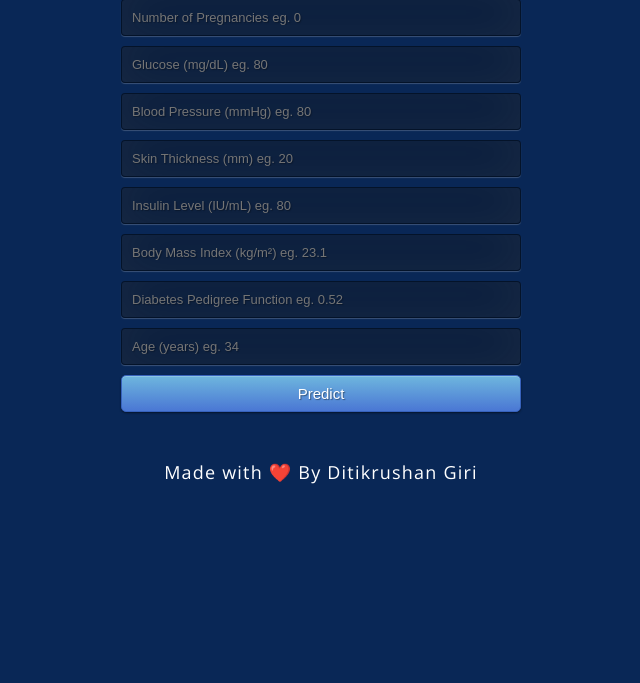
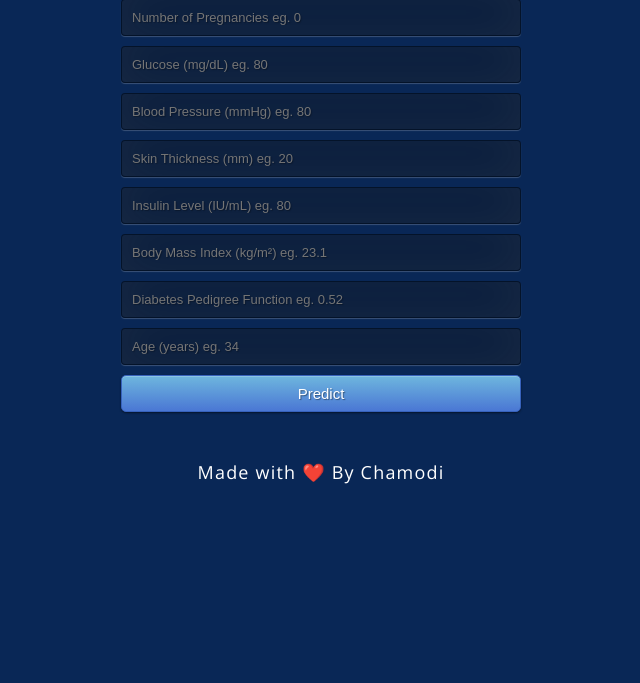
Before and after one commit to HansaTharuka/DiabetesDetection, a Flask app: page / in a window 1280 px wide. Shown: the part 218-901 px from the top of the page, without its empty margins (319-959 px from the left). Run offline with Flask 2, Linux system fonts and the light colour scheme; parts of the project's set-up code (start-up, migrations or seed data) failed here and were passed over.

Commit message:
updated index

```diff
--- a/templates/index.html
+++ b/templates/index.html
@@ -103,7 +103,7 @@ input:focus { box-shadow: inset 0 -5px 45px rgba(100,100,100,0.4), 0 1px 1px rgb
 
 
 	<span class="footer">
-    Made with ❤️ By Ditikrushan Giri
+    Made with ❤️ By Chamodi
 </span>
  </div>
 
```
